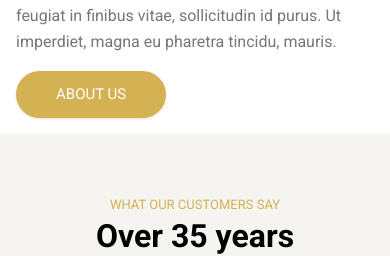
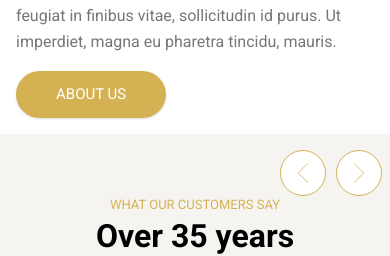
Before and after one commit to Micheal-Soliman/pkitchens2025, a Vue app: page / in a window 390 px wide. Shown: the part 800-1056 px from the top of the page. Built offline with nearby package versions, Linux system fonts and the light colour scheme.

Commit message:
Enhance TestimonialSection with responsive nav arrows and update styles for better layout

```diff
--- a/src/assets/main.css
+++ b/src/assets/main.css
@@ -59,6 +59,18 @@
   }
 }
 
+@media (max-width: 576px) {
+  .nav-arrow {
+    position: absolute;
+    top: 0;
+    @apply border border-highlight text-highlight rounded-[var(--radius-pill)] p-4  hover:bg-hover hover:text-white transition cursor-pointer;
+    svg {
+      width: 24px;
+      height: 24px;
+    }
+  }
+}
+
 body {
   @apply text-body bg-white;
   font-family: 'Roboto', sans-serif;
--- a/src/components/TestimonialSection.vue
+++ b/src/components/TestimonialSection.vue
@@ -1,5 +1,5 @@
 <template>
-  <div class="testimonial-slider">
+  <div class="testimonial-slider relative">
     <div class="slider-container flex flex-col items-center">
       <p class="text-highlight uppercase text-[13px]">what our customers say</p>
       <h2 class="text-[32px] font-bold leading-none mb-4 text-icon">
@@ -152,12 +152,28 @@ const prev = () => {
   }
 }
 
-@media (max-width: 568px) {
+@media (max-width: 576px) {
   .testimonial-wrapper {
     flex-direction: column;
   }
   .nav-arrow {
-    display: none;
+    position: absolute;
+    top: 1rem;
+    padding: 0.75rem;
+    border: 1px solid var(--color-highlight);
+    background-color: var(--color-white);
+    svg {
+      width: 20px;
+      height: 20px;
+      stroke-width: 10;
+    }
+  }
+
+  .right-arrow {
+    right: 0.5rem;
+  }
+  .left-arrow {
+    right: 4rem;
   }
 }
 </style>
```
